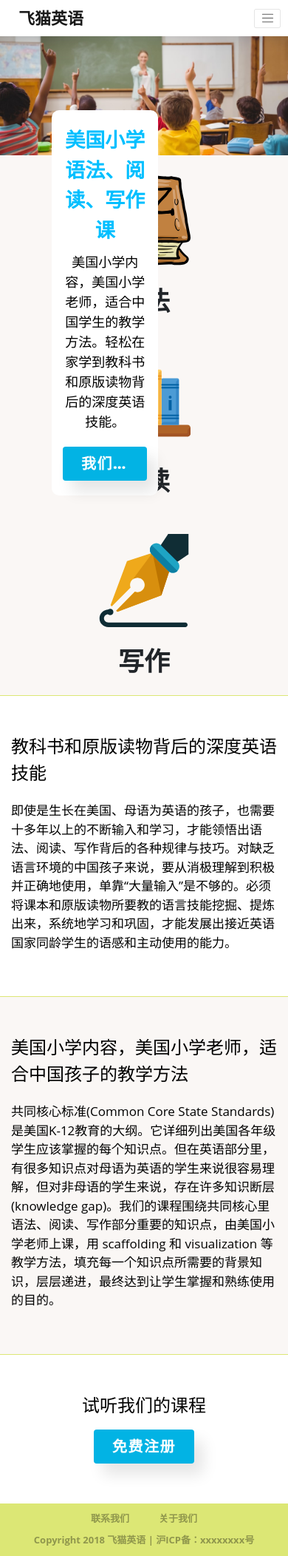
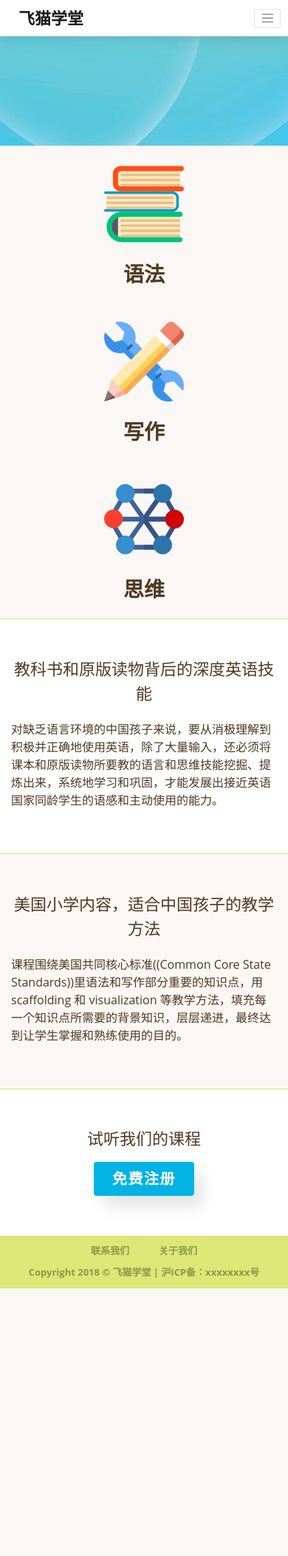
Before and after one commit to bwapeup/gnw, a Django app: page / in a window 390 px wide. Shown: the whole page at 74% size. After the commit the page ends 1742 px from the top, so only its background shows below. Run offline with Django 3.2, Linux system fonts and the light colour scheme; some libraries are stand-ins or nearby versions.

Commit message:
updated front page to make it more beautiful and responsive

```diff
--- a/gnw/static/gnw/assets/style/css_main.css
+++ b/gnw/static/gnw/assets/style/css_main_v2.css
@@ -129,18 +129,20 @@ footer a:hover {
 /* Might be deleted */
 #boxOverCoverImage {
     position: absolute;
-    top:10rem;
-    left: 7rem;
+    top:40%;
+    left: 50%;
     z-index: 2;
     text-align: center;
     background-color: #fff;
-    max-width: 37%;
+    /*width: 34%;*/
+    min-width: 44rem;
     text-align: center;
     border-radius: 1rem;
     padding-left: 1.5rem;
     padding-right: 1.5rem;
     padding-top: 2rem;
     padding-bottom: 2rem;
+    transform: translate(-50%, -50%);
 }
 
 /* Might be deleted */
@@ -152,11 +154,33 @@ footer a:hover {
 }
 
 /* Might be deleted */
-#boxOverCoverImage #coverText {
-    font-size: 1.8rem;
-    color: black;
+#boxOverCoverImage .coverText {
+    font-size: 1.7rem;
+    color: #503920;
+    margin-bottom: 0rem;
     font-family: "Open Sans", Helvetica, "Microsoft YaHei New", "Microsoft Yahei", "微软雅黑", 宋体, SimSun, STXihei, "华文细黑", sans-serif;
 }
+
+@media (max-width: 991px) {
+    #boxOverCoverImage {
+        top: 50%;
+    }
+
+    #boxOverCoverImage #coverTextTitle {
+        font-size: 2.4rem;
+    }
+
+    #boxOverCoverImage .coverText {
+        display: none;
+    }
+}
+
+@media (max-width: 575px) {
+    #boxOverCoverImage {
+        display: none;
+    }
+}
+
 /*=====================*/
 
 
@@ -204,12 +228,23 @@ footer a:hover {
     margin-top: 0.5rem;
 }
 
+.myLinkBtn.coverCurriculumButton.frontPageBtn {
+    margin-top: 2rem;
+}
+
 /*Button used on course cards*/
 .myLinkBtn.coverCurriculumButton.courseBtn {
     margin: 0rem;
     padding: 0.6rem 2rem;
     font-size: 1.3rem;
     font-family: "Open Sans", Helvetica, "Microsoft YaHei New", "Microsoft Yahei", "微软雅黑", 宋体, SimSun, STXihei, "华文细黑", sans-serif;
+}
+
+@media (max-width: 991px) {
+    .myLinkBtn.coverCurriculumButton.frontPageBtn {
+        margin-top: 0.7rem;
+        font-size: 1.8rem;
+    }
 }
 /*=====================*/
 
@@ -223,19 +258,20 @@ footer a:hover {
 
 .threeIconsRowFigure {
     padding-top: 2.5rem;
-    font-size: 3.5rem;
+    font-size: 2.8rem;
     font-weight: 600;
     font-family: "Open Sans", Helvetica, "Microsoft YaHei New", "Microsoft Yahei", "微软雅黑", 宋体, SimSun, STXihei, "华文细黑", sans-serif;
     text-align: center;
 }
 
 .threeIconsRowFigure img {
-    width: 35%;
-    height: 35%;
+    width: 30%;
+    height: 30%;
 }
 
 .threeIconsRowFigure figcaption {
-    margin: 2rem auto;
+    margin: 1.9rem auto;
+    color: #503920;
 }
 
 #frontPageBlockTextOne {
@@ -250,17 +286,47 @@ footer a:hover {
 
 /*Might be deleted */
 .blockTextTitle {
-    font-size: 2.4rem;
-    color: black;
+    text-align: center;
+    font-size: 2.2rem;
+    color: #503920;
     font-family: "Open Sans", Helvetica, "Microsoft YaHei New", "Microsoft Yahei", "微软雅黑", 宋体, SimSun, STXihei, "华文细黑", sans-serif;
 }
 
 /*Might be deleted */
 .blockTextBody {
     margin-top: 2rem;
-    font-size: 1.7rem;
-    color: black;
+    font-size: 1.6rem;
+    color: #503920;
     font-family: "Open Sans", Helvetica, "Microsoft YaHei New", "Microsoft Yahei", "微软雅黑", 宋体, SimSun, STXihei, "华文细黑", sans-serif;
+}
+
+.rowTextIcon {
+    text-align: center;
+}
+
+.rowTextIcon img {
+    width: 70%;
+    height: 70%;
+}
+
+@media (max-width: 1199px) {
+    .rowTextIcon img {
+        width: 90%;
+        height: 90%;
+    }
+}
+
+@media (max-width: 991px) {
+    .rowTextIcon img {
+        width: 100%;
+        height: 100%;
+    }
+}
+
+@media (max-width: 767px) {
+    .rowTextIcon img {
+        display: none;
+    }
 }
 
 #frontPageBlockTextTwo {
--- a/gnw/templates/gnw/index.html
+++ b/gnw/templates/gnw/index.html
@@ -5,11 +5,12 @@
 {% block content %}
 
 <div id="coverImageContainer">
-    <img src="{% static 'gnw/assets/img/frontpageimg1.jpg' %}" class="img-fluid">
+    <img src="{% static 'gnw/assets/img/frontpagecoverimg.jpg' %}" class="img-fluid">
     <div id="boxOverCoverImage">
-        <p id="coverTextTitle">美国小学语法、阅读、写作课</p>
-        <p id="coverText">美国小学内容，美国小学老师，适合中国学生的教学方法。轻松在家学到教科书和原版读物背后的深度英语技能。</p>
-        <button class="coverCurriculumButton">我们的课程</button>
+        <p id="coverTextTitle">美国小学语法、写作、思维课</p>
+        <p class="coverText">美国小学内容，适合中国学生的教学方法。</p>
+        <p class="coverText">教科书和原版读物背后的深度英语技能。</p>
+        <a href="{% url 'courses_main_page' %}" class="myLinkBtn coverCurriculumButton frontPageBtn">我们的课程</a>
     </div>
 </div>
 
@@ -18,20 +19,20 @@
         <div class="row">
             <div class="col-sm-4">
                 <figure class="threeIconsRowFigure">
-                    <img src="{% static 'gnw/assets/img/frontpagegrammar.svg' %}">
+                    <img src="{% static 'gnw/assets/img/frontpagegrammarimg.svg' %}">
                     <figcaption>语法</figcaption>
                 </figure>
             </div>
             <div class="col-sm-4">
                 <figure class="threeIconsRowFigure">
-                    <img src="{% static 'gnw/assets/img/frontpagebook.svg' %}">
-                    <figcaption>阅读</figcaption>
+                    <img src="{% static 'gnw/assets/img/frontpagewritingimg.svg' %}">
+                    <figcaption>写作</figcaption>
                 </figure>
             </div>
             <div class="col-sm-4">
                 <figure class="threeIconsRowFigure">
-                    <img src="{% static 'gnw/assets/img/frontpagewriting.svg' %}">
-                    <figcaption>写作</figcaption>
+                    <img src="{% static 'gnw/assets/img/frontpagethinkingimg.svg' %}">
+                    <figcaption>思维</figcaption>
                 </figure>
             </div>
         </div>
@@ -41,9 +42,14 @@
 <section class="frontPageBlockText" id="frontPageBlockTextOne">
     <div class="container">
         <div class="row">
-            <div class="col">
+            <div class="col-md-2">
+                <div class="rowTextIcon">
+                    <img src="{% static 'gnw/assets/img/frontpageknowledgeimg.svg' %}">
+                </div>
+            </div>
+            <div class="col-md-10">
                 <p class="blockTextTitle">教科书和原版读物背后的深度英语技能</p>
-                <p class="blockTextBody">即使是生长在美国、母语为英语的孩子，也需要十多年以上的不断输入和学习，才能领悟出语法、阅读、写作背后的各种规律与技巧。对缺乏语言环境的中国孩子来说，要从消极理解到积极并正确地使用，单靠“大量输入”是不够的。必须将课本和原版读物所要教的语言技能挖掘、提炼出来，系统地学习和巩固，才能发展出接近英语国家同龄学生的语感和主动使用的能力。</p>
+                <p class="blockTextBody">对缺乏语言环境的中国孩子来说，要从消极理解到积极并正确地使用英语，除了大量输入，还必须将课本和原版读物所要教的语言和思维技能挖掘、提炼出来，系统地学习和巩固，才能发展出接近英语国家同龄学生的语感和主动使用的能力。</p>
             </div>
         </div>
     </div>
@@ -52,9 +58,14 @@
 <section class="frontPageBlockText" id="frontPageBlockTextTwo">
     <div class="container">
         <div class="row">
-            <div class="col">
-                <p class="blockTextTitle">美国小学内容，美国小学老师，适合中国孩子的教学方法</p>
-                <p class="blockTextBody">共同核心标准(Common Core State Standards)是美国K-12教育的大纲。它详细列出美国各年级学生应该掌握的每个知识点。但在英语部分里，有很多知识点对母语为英语的学生来说很容易理解，但对非母语的学生来说，存在许多知识断层(knowledge gap)。我们的课程围绕共同核心里语法、阅读、写作部分重要的知识点，由美国小学老师上课，用 scaffolding 和 visualization 等教学方法，填充每一个知识点所需要的背景知识，层层递进，最终达到让学生掌握和熟练使用的目的。</p>
+            <div class="col-md-2">
+                <div class="rowTextIcon">
+                    <img src="{% static 'gnw/assets/img/frontpageteachimg.svg' %}">
+                </div>
+            </div>
+            <div class="col-md-10">
+                <p class="blockTextTitle">美国小学内容，适合中国孩子的教学方法</p>
+                <p class="blockTextBody">课程围绕美国共同核心标准((Common Core State Standards))里语法和写作部分重要的知识点，用 scaffolding 和 visualization 等教学方法，填充每一个知识点所需要的背景知识，层层递进，最终达到让学生掌握和熟练使用的目的。</p>
             </div>
         </div>
     </div>
--- a/templates/base_generic.html
+++ b/templates/base_generic.html
@@ -5,7 +5,7 @@
       {% load static %}
 
       {% block title %}
-            <title>飞猫英语</title>
+            <title>飞猫学堂</title>
       {% endblock title %}
 
       <meta charset="utf-8">
@@ -20,7 +20,7 @@
       {% endblock headUsualJS %}
 
       {% block css %}
-            <link href="{% static 'gnw/assets/style/css_main.css' %}" rel="stylesheet">
+            <link href="{% static 'gnw/assets/style/css_main_v2.css' %}" rel="stylesheet">
       {% endblock css %}
 
     </head>
@@ -31,7 +31,7 @@
         {% block navbar %}
                 <nav class="navbar navbar-expand-sm navbar-light nav-fill sticky-top">
                     <div class="container">
-                        <a href="{% url 'index'%}" class="navbar-brand">飞猫英语</a>
+                        <a href="{% url 'index'%}" class="navbar-brand">飞猫学堂</a>
                         <button class="navbar-toggler" data-toggle="collapse" data-target="#navNavbar"><span class="navbar-toggler-icon"></span></button>
                         <div class=" collapse navbar-collapse" id="navNavbar">
                             <ul class="navbar-nav ml-auto">
@@ -86,7 +86,7 @@
                         <span>&nbsp;</span>
                         <span class="footerTextItem"><a href="#">关于我们</a></span>
                     </div>
-                    <div  class="footerBox">Copyright 2018 飞猫英语 | 沪ICP备：xxxxxxxx号</div>
+                    <div  class="footerBox">Copyright 2018 © 飞猫学堂 | 沪ICP备：xxxxxxxx号</div>
                 </footer>
         {% endblock footer %}
 
--- a/templates/base_lecture.html
+++ b/templates/base_lecture.html
@@ -19,7 +19,7 @@
       {% endblock headUsualJS %}
 
       {% block css %}
-            <link href="{% static 'gnw/assets/style/css_main.css' %}" rel="stylesheet">
+            <link href="{% static 'gnw/assets/style/css_main_v2.css' %}" rel="stylesheet">
       {% endblock css %}
 
     </head>
```
Also changed, not shown: gnw/static/gnw/assets/img/frontpagebook.svg (deleted), gnw/static/gnw/assets/img/frontpagecoverimg.jpg (added), gnw/static/gnw/assets/img/frontpagegrammar.svg (deleted), gnw/static/gnw/assets/img/frontpagegrammarimg.svg (added), gnw/static/gnw/assets/img/frontpageimg1.jpg (deleted), gnw/static/gnw/assets/img/frontpageknowledgeimg.svg (added), gnw/static/gnw/assets/img/frontpageteachimg.svg (added), gnw/static/gnw/assets/img/frontpagethinkingimg.svg (added), gnw/static/gnw/assets/img/frontpagewriting.svg (deleted), gnw/static/gnw/assets/img/frontpagewritingimg.svg (added).
